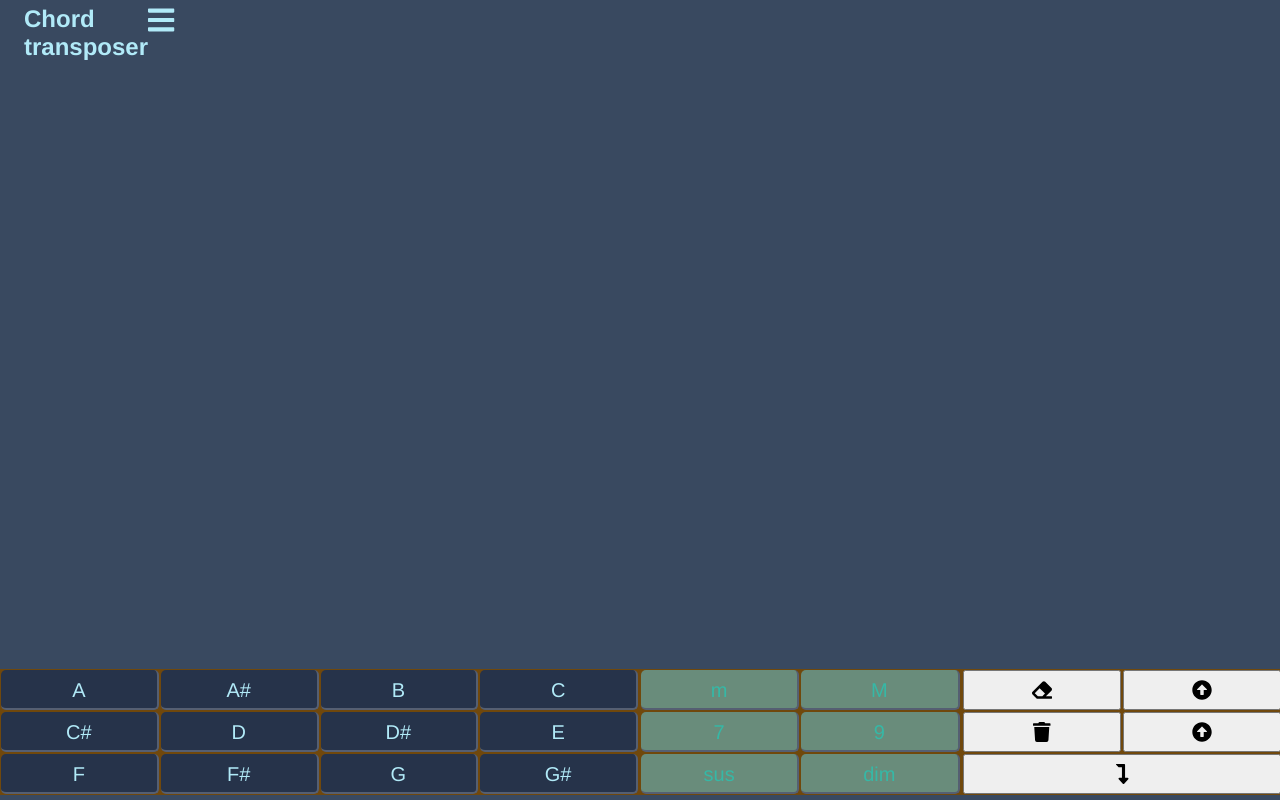
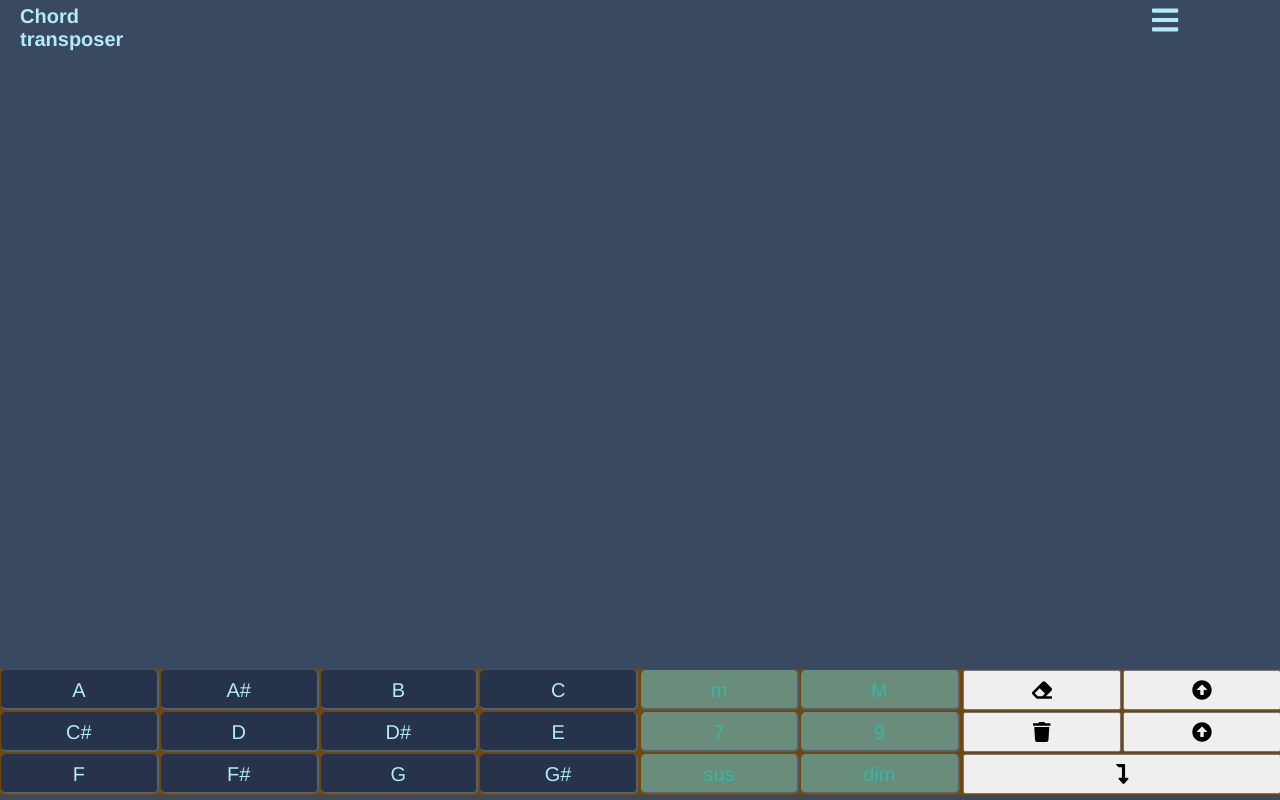
Before and after one commit to SergioMRib/chordConvert_Vue, a Vue app: page / in a window 1280 px wide. Built offline with nearby package versions, Linux system fonts and the light colour scheme.

Commit message:
minor fix on bars position

```diff
--- a/src/App.vue
+++ b/src/App.vue
@@ -46,7 +46,7 @@ header {
 h1 {
   margin-top: 0px;
   margin-left: 1em;
-  font-size: 1.2em;
+  font-size: 1em;
   text-align: left;
   display: inline;
 }
@@ -67,6 +67,9 @@ h1 {
 .svg-inline--fa {
     font-size: 1.5em;
 }
+.menu-bars {
+  grid-column-end: -1;
+}
 
 a {
   line-height: 3em;
```
Also changed, not shown: 6 other files (tests, documents, lock files or other folders).
